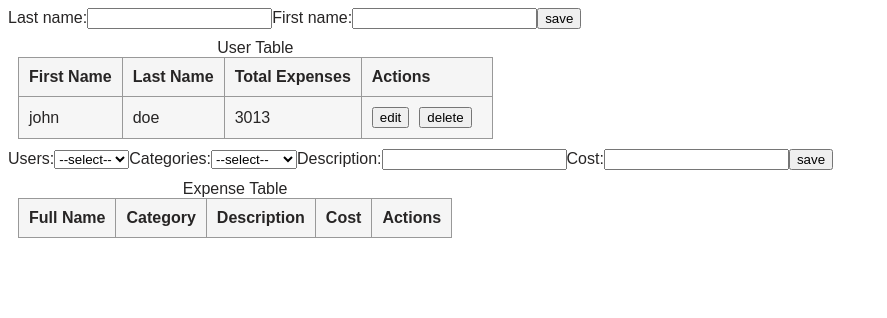
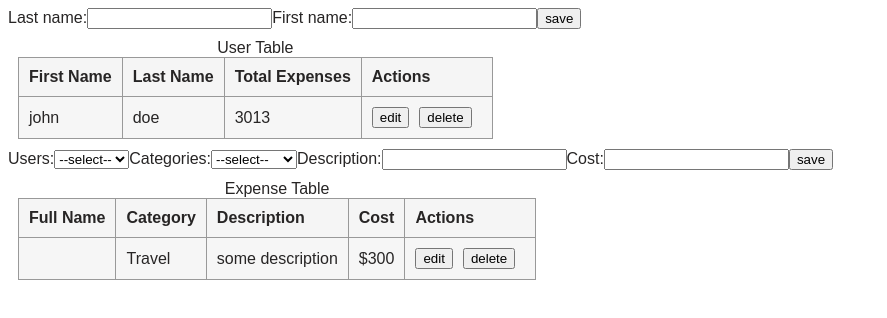
Before and after one commit to yilizati/daniel-project, a React (Create React App) app: page / in a window 1280 px wide. Shown: the top 318 px of the page, without its empty margins (0-887 px from the left). Built offline with nearby package versions, Linux system fonts and the light colour scheme.

Commit message:
some updates

```diff
--- a/src/App.js
+++ b/src/App.js
@@ -29,8 +29,6 @@ function App() {
     const updatedUserExpensesList = usersExpenses.filter(
       (user) => user.id !== id
     )
-
-    console.log('-->', updatedUserExpensesList)
     setUsersExpenses(updatedUserExpensesList)
   }
 
@@ -40,6 +38,13 @@ function App() {
       return user
     })
     setUsers(editedUsersList)
+  }
+
+  const handleCreateNewExpense = (newExpense) => {
+    setUsersExpenses([
+      ...usersExpenses,
+      { ...newExpense, id: usersExpenses.length + 1 },
+    ])
   }
 
   console.log(users)
@@ -57,6 +62,7 @@ function App() {
         className='expense-table'
         users={users}
         usersExpenses={usersExpenses}
+        createNewExpense={handleCreateNewExpense}
       />
     </div>
   )
--- a/src/components/expense/ExpenseTable.jsx
+++ b/src/components/expense/ExpenseTable.jsx
@@ -2,11 +2,16 @@ import React, { useState } from 'react'
 import Expense from './Expense'
 import ExpenseForm from './ExpenseForm'
 
-export default function ExpenseTable({ users }) {
+export default function ExpenseTable({
+  users,
+  usersExpenses,
+  createNewExpense,
+}) {
   const [expenses, setExpenses] = useState([])
 
   const saveExpense = (newExpense) => {
-    setExpenses([...expenses, { ...newExpense, id: expenses.length + 1 }])
+    // setExpenses([...expenses, { ...newExpense, id: expenses.length + 1 }])
+    createNewExpense(newExpense)
   }
 
   const editExpense = (id, updatedExpense) => {
@@ -37,8 +42,8 @@ export default function ExpenseTable({ users }) {
           </tr>
         </thead>
         <tbody>
-          {expenses &&
-            expenses.map((exp, index) => (
+          {usersExpenses &&
+            usersExpenses.map((exp, index) => (
               <Expense
                 key={index}
                 fullName={exp.fullName}
```
